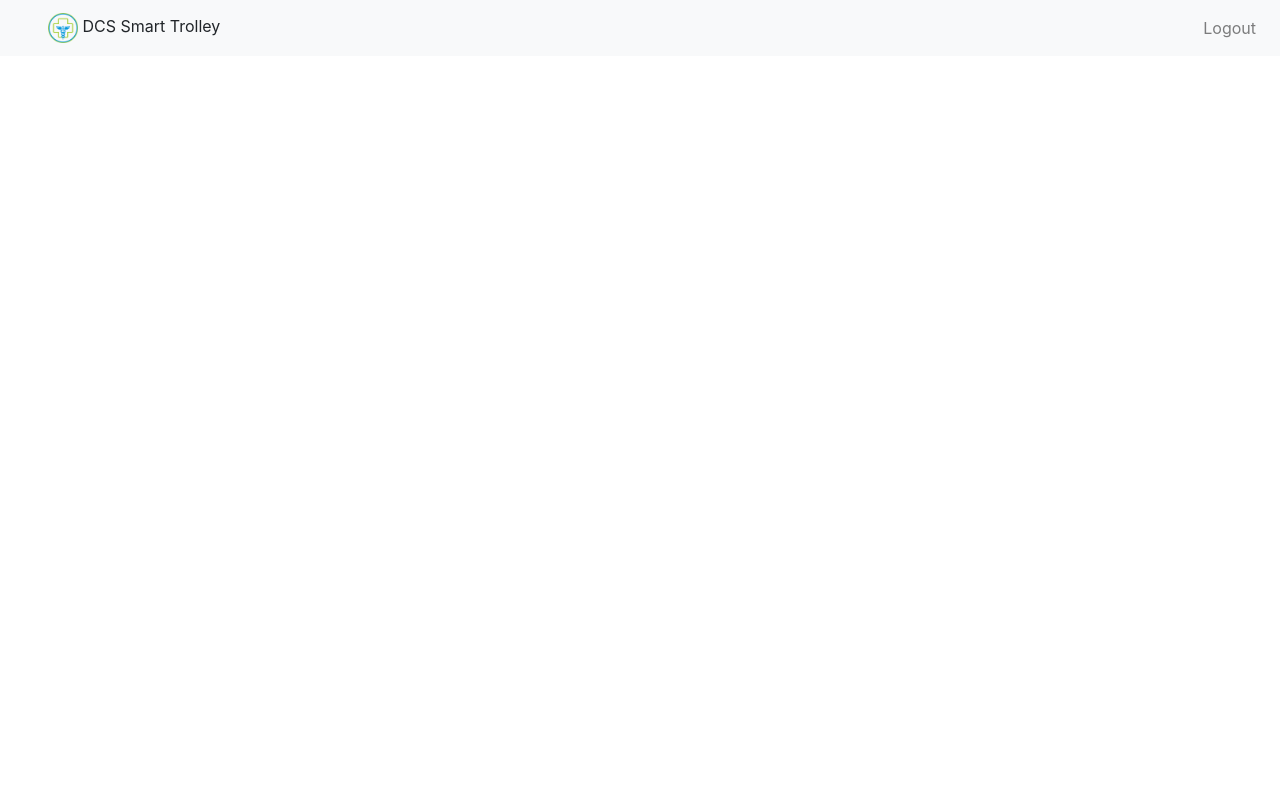
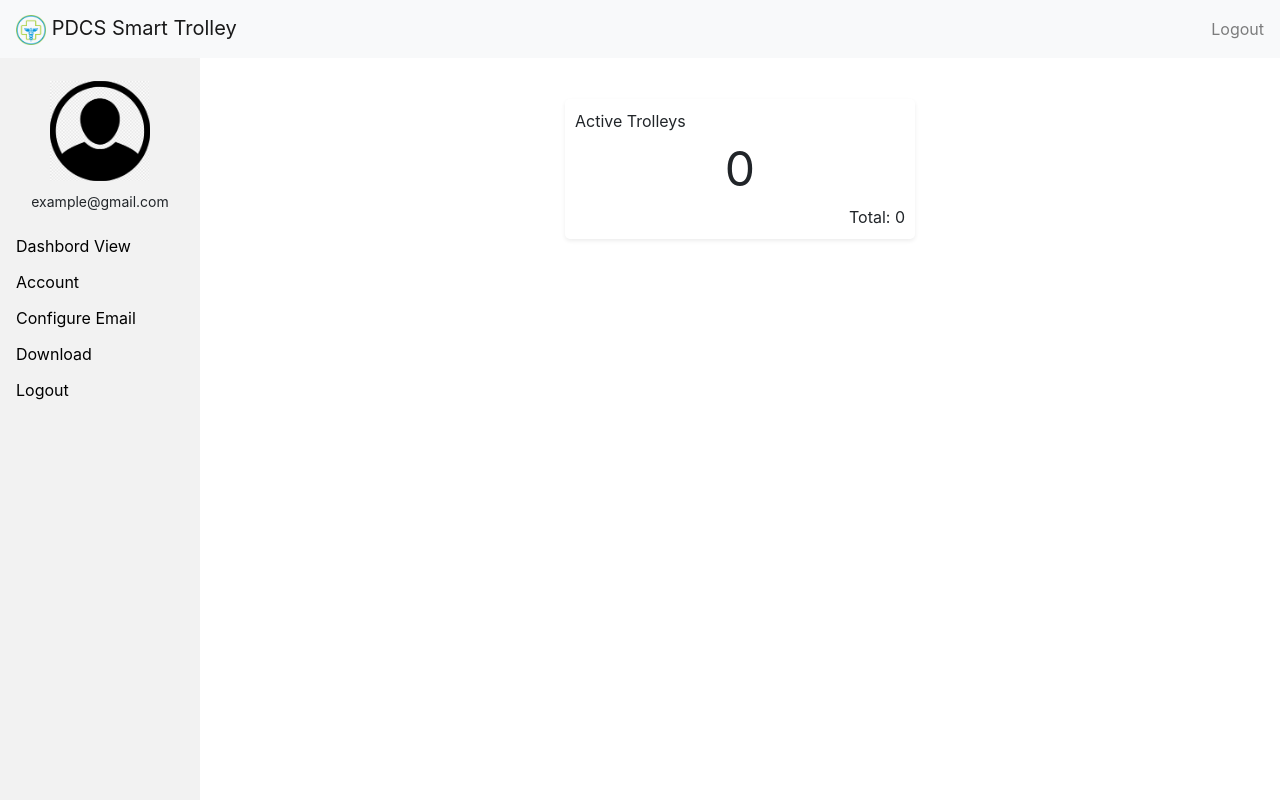
Before and after one commit to kamruljaman26/DCS-Smart-Trolley-Flask-Assignment, a plain HTML site: page Q1/a/index.html in a window 1280 px wide. Drawn offline with nearby package versions, Linux system fonts and the light colour scheme.

Commit message:
Create Project Structure, Added Required Lib, Header Nav,Side Nav, Content Section, Active Trolleys

```diff
--- a/Q1/a/index.html
+++ b/Q1/a/index.html
@@ -1,5 +1,6 @@
 <!doctype html>
 <html lang="en">
+
 <head>
     <!-- Required meta tags -->
     <meta charset="utf-8">
@@ -7,55 +8,74 @@
 
     <!-- Bootstrap CSS -->
     <link rel="stylesheet" href="https://cdn.jsdelivr.net/npm/bootstrap@4.5.3/dist/css/bootstrap.min.css"
-          integrity="sha384-TX8t27EcRE3e/ihU7zmQxVncDAy5uIKz4rEkgIXeMed4M0jlfIDPvg6uqKI2xXr2" crossorigin="anonymous">
+        integrity="sha384-TX8t27EcRE3e/ihU7zmQxVncDAy5uIKz4rEkgIXeMed4M0jlfIDPvg6uqKI2xXr2" crossorigin="anonymous">
+    <!-- Our Custom CSS -->
+    <link rel="stylesheet" href="style.css">
 
-    <title>Hello, world!</title>
+    <!-- Chart.js CDN -->
+    https://cdnjs.cloudflare.com/ajax/libs/Chart.js/2.8.0/Chart.min.js
 
-    <style>
-        .logo-txt{
-            font-weight: bold;
-            color: darkslategray;
-        }
-    </style>
+
+    <title>DCS Smart Trolley</title>
+
 </head>
+
 <body>
 
-<!-- Navbar Header -->
-<nav class="navbar navbar-expand-md bg-light navbar-light">
-    <!-- Logo -->
-    <a class="navbar-brand" href="/"><img src=""></a>
-
-    <!-- Toggler/collapsibe Button -->
-    <button class="navbar-toggler" type="button" data-toggle="collapse" data-target="#collapsibleNavbar">
-        <span class="navbar-toggler-icon"></span>
-    </button>
-
-    <div class="collapse navbar-collapse" id="collapsibleNavbar">
-        <!-- Left Side -->
-        <ul class="navbar-nav">
-            <li class="nav-item active">
-                <a class="nav-link" href="/">
-                </a>
-            </li>
-            <li class="nav-item active">
-                <img src="logo.png" alt="Logo" width="30" height="30">  DCS Smart Trolley
+    <!-- Navbar -->
+    <nav class="navbar fixed-top bg-light navbar-light">
+        <!-- Logo -->
+        <a class="navbar-brand" href="">
+            <img src="img/logo.png" alt="Logo" width="30" height="30"> PDCS Smart Trolley
+        </a>
+        <!-- Right -->
+        <ul class="navbar-nav ml-auto">
+            <li class="nav-item">
+                <a class="nav-link" href="">Logout</a>
             </li>
         </ul>
+    </nav>
 
-        <!-- Right Side -->
-        <ul class="navbar-nav ml-auto">
-            <li class="nav-item">
-                <a class="nav-link">Logout</a>
-            </li>
-        </ul>
+    <!-- side bar -->
+    <div class="sidebar">
+        <div class="profile-img">
+            <img class="" src="img/profile.png" alt="">
+        </div>
+        <div class="person-email">
+            <p>example@gmail.com</p>
+        </div>
+        <a class="active" href="#home">Dashbord View</a>
+        <a href="#services">Account</a>
+        <a href="#clients">Configure Email</a>
+        <a href="#contact">Download</a>
+        <a href="#contact">Logout</a>
+    </div>
 
+    <!-- Contain Section -->
+    <div class="main">
+        <div class="container">
+
+            <!-- Active Trolleys Card -->
+            <div class="shadow-sm trolley-card">
+                Active Trolleys
+                <div class="active-trolley">
+                    0
+                </div>
+                <div class="total-trolley">Total: 0</div>
+            </div>
+
+        </div>
     </div>
-</nav>
 
-
-<!-- jQuery and Bootstrap Bundle (includes Popper) -->
-<script src="https://code.jquery.com/jquery-3.5.1.slim.min.js" integrity="sha384-DfXdz2htPH0lsSSs5nCTpuj/zy4C+OGpamoFVy38MVBnE+IbbVYUew+OrCXaRkfj" crossorigin="anonymous"></script>
-<script src="https://cdn.jsdelivr.net/npm/bootstrap@4.5.3/dist/js/bootstrap.bundle.min.js" integrity="sha384-ho+j7jyWK8fNQe+A12Hb8AhRq26LrZ/JpcUGGOn+Y7RsweNrtN/tE3MoK7ZeZDyx" crossorigin="anonymous"></script>
+    <!-- --------------------------------------------- -->
+    <!-- jQuery and Bootstrap Bundle (includes Popper) -->
+    <script src="https://code.jquery.com/jquery-3.5.1.slim.min.js"
+        integrity="sha384-DfXdz2htPH0lsSSs5nCTpuj/zy4C+OGpamoFVy38MVBnE+IbbVYUew+OrCXaRkfj"
+        crossorigin="anonymous"></script>
+    <script src="https://cdn.jsdelivr.net/npm/bootstrap@4.5.3/dist/js/bootstrap.bundle.min.js"
+        integrity="sha384-ho+j7jyWK8fNQe+A12Hb8AhRq26LrZ/JpcUGGOn+Y7RsweNrtN/tE3MoK7ZeZDyx"
+        crossorigin="anonymous"></script>
 
 </body>
+
 </html>
--- /dev/null
+++ b/Q1/a/style.css
@@ -0,0 +1,78 @@
+/* Side Bar */
+.sidebar {
+	margin-top: 50px;
+  height: 100%;
+  width: 200px;
+  position: fixed;
+  z-index: 1;
+  top: 0;
+  left: 0;
+  overflow-x: hidden;
+  padding-top: 16px;
+  background-color: #F2F2F2;
+}
+
+/* SideBar Link */
+.sidebar a {
+  padding: 6px 8px 6px 16px;
+  text-decoration: none;
+  font-size: 16px;
+  color: #000000;
+  display: block;
+}
+
+
+/* SideBar Link Hover  */
+.sidebar a:hover {
+  color: #818181;
+}
+
+/* Contain Section */
+.main {
+  margin-top: 75px;
+  margin-left: 200px; /* Same as the width of the sidenav */
+  padding: 0px 10px;
+}
+
+@media screen and (max-height: 450px) {
+  .sidebar {padding-top: 15px;}
+  .sidebar a {font-size: 18px;}
+}
+
+/* Profile image & email */
+.profile-img{
+  margin: auto;
+  width: 50%;
+}
+.profile-img img{
+  margin-top: 15px;
+  width: 100px;
+  height: 100px;
+}
+.profile-img p{
+  width: 100%;
+}
+.person-email{
+  font-size: 14px;
+  margin-top: 10px;
+  text-align: center;
+}
+/* END Profile image & email */
+
+
+/* Active Trolleys */
+.trolley-card{
+  width: 350px;
+  margin: auto;
+  overflow-y: auto;
+  padding: 10px;
+  border-radius: 5px;
+}
+.active-trolley{
+  font-size: 3em;
+  text-align: center;
+}
+.total-trolley{
+  float: right;
+}
+/* END Active Trolleys */
```
Also changed, not shown: Q1/a/img/logo.png (renamed from Q1/a/logo.png), Q1/a/img/profile.png (added), requirements.txt (added), 1 other file.
